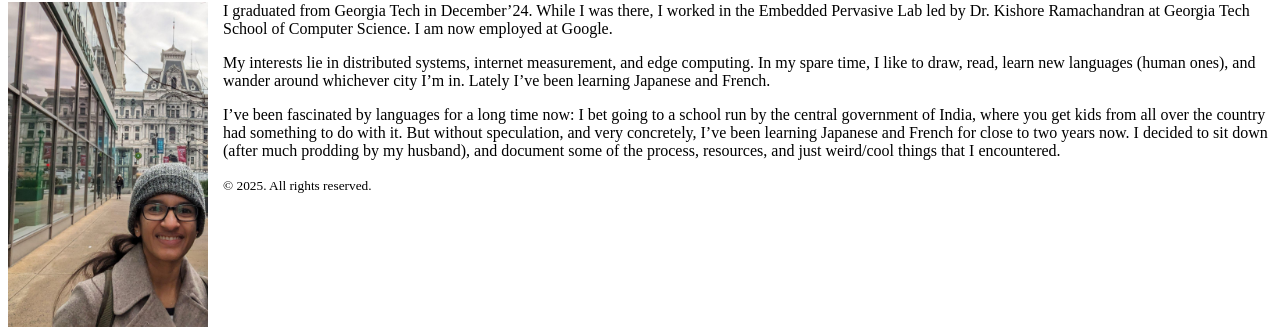
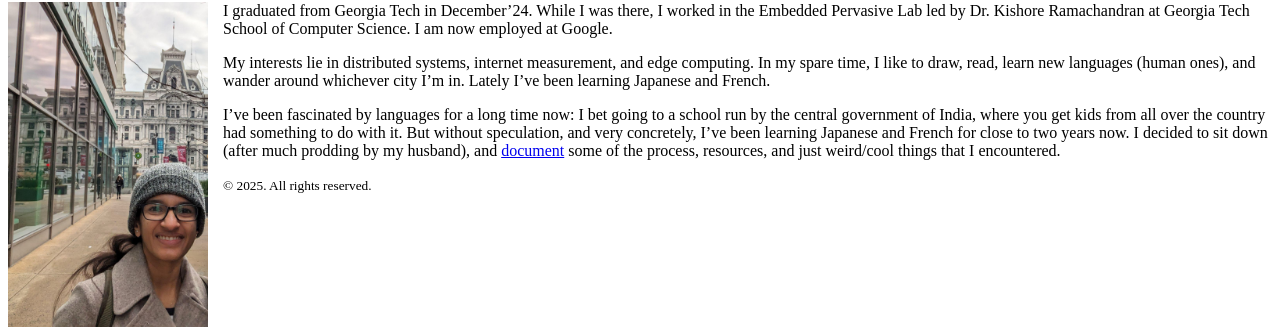
Before and after one commit to Manasvini/Manasvini.github.io, a Jekyll site: the page built from about.md, in a window 1280 px wide. Shown: the part 223-557 px from the top of the page. Built offline with Jekyll 4.4.1, drawn with Linux system fonts in a browser that asks for light colours.

Commit message:
cross link page

```diff
--- a/about.md
+++ b/about.md
@@ -7,4 +7,4 @@ title: About
 
  My interests lie in distributed systems, internet measurement, and edge computing. In my spare time, I like to draw, read, learn new languages (human ones), and wander around whichever city I'm in. Lately I've been learning Japanese and French.
 
-I've been fascinated by languages for a long time now: I bet going to a school run by the central government of India, where you get kids from all over the country had something to do with it. But without speculation, and very concretely, I've been learning Japanese and French for close to two years now. I decided to sit down (after much prodding by my husband), and document some of the process, resources, and just weird/cool things that I encountered.
+I've been fascinated by languages for a long time now: I bet going to a school run by the central government of India, where you get kids from all over the country had something to do with it. But without speculation, and very concretely, I've been learning Japanese and French for close to two years now. I decided to sit down (after much prodding by my husband), and [document](/) some of the process, resources, and just weird/cool things that I encountered.
```
